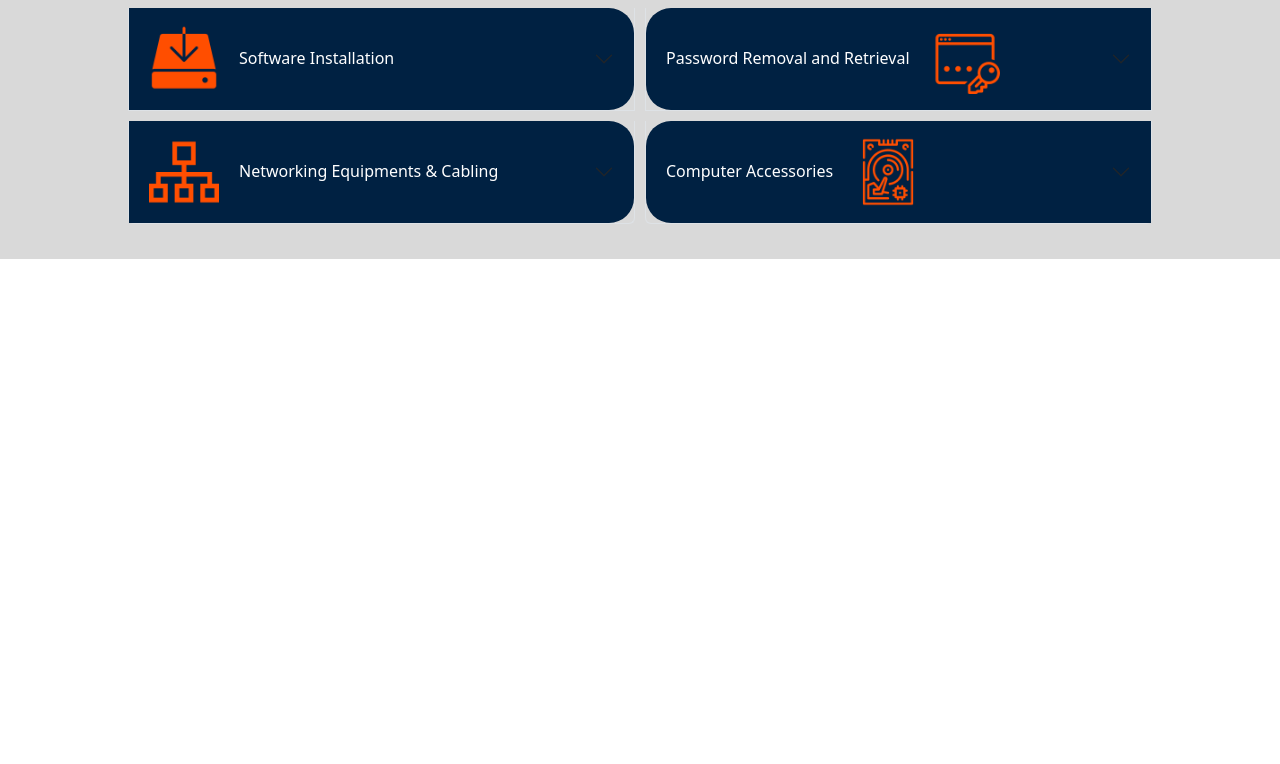
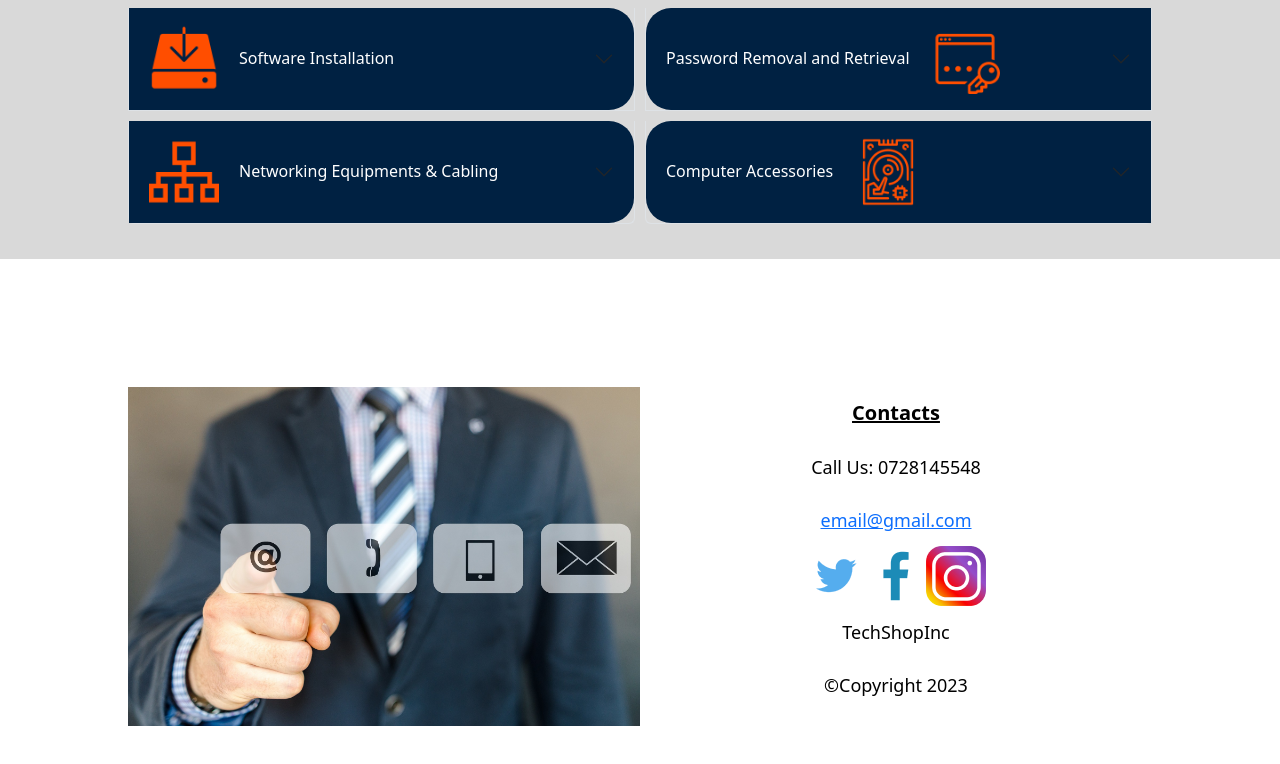
Before and after one commit to SandeSydney/tech_shop, a React (Create React App) app: page /services in a window 1280 px wide. Shown: the part 1379-2143 px from the top of the page. Before the commit the page ends 1638 px from the top, so only its background shows below. Built offline with nearby package versions, Linux system fonts and the light colour scheme.

Commit message:
Added footer

```diff
--- a/src/components/Services.jsx
+++ b/src/components/Services.jsx
@@ -12,6 +12,7 @@ import password from '../resources/password-removal.png'
 import networks from '../resources/computer-networks.png'
 import accessories from '../resources/hard-disk-78.png'
 import Accordion from "react-bootstrap/Accordion"
+import Footer from './Footer'
 
 function Services() {
   return (
@@ -206,6 +207,9 @@ function Services() {
           </div>
         </div>
       </div>
+      <div className="main-container black">
+        <Footer theme={"dark"}/>
+      </div>
     </>
   )
 }
```
